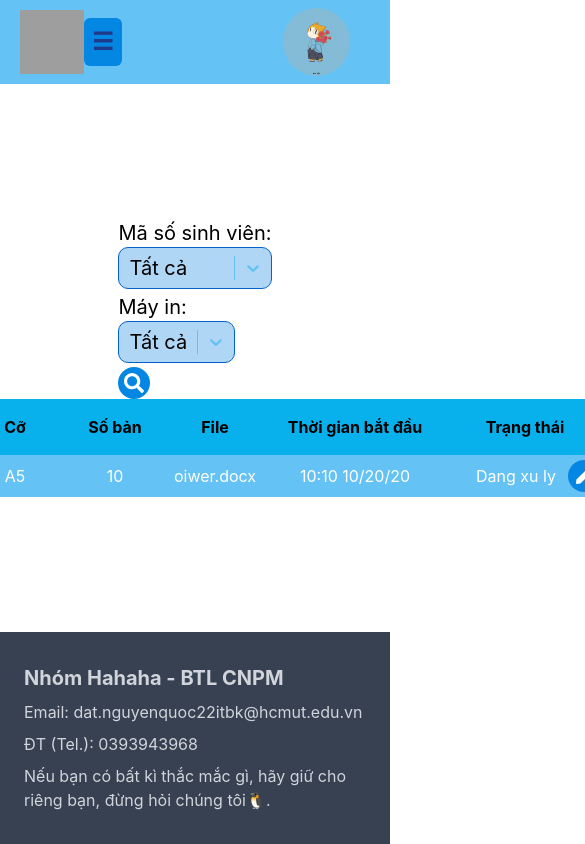
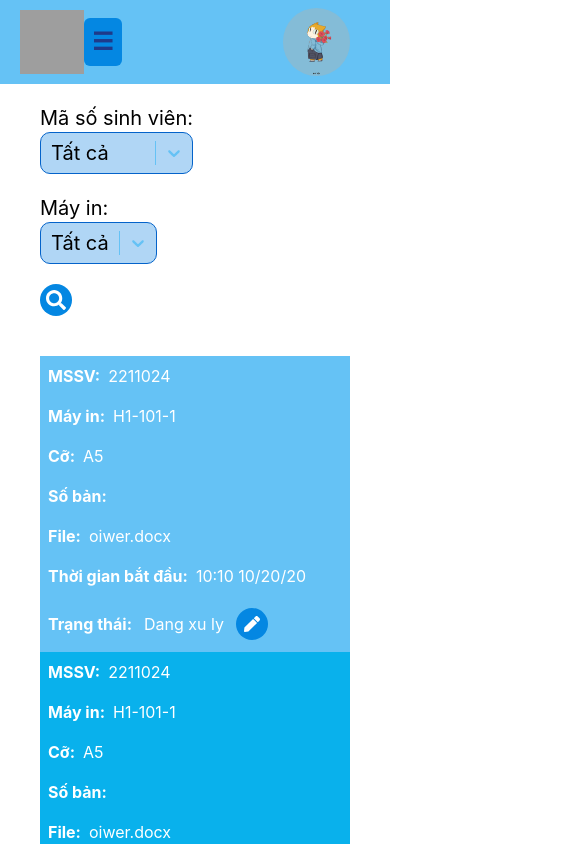
Before and after one commit to HienLe2004/hcmut-ssps-241, a React (Create React App) app in the folder frontend/: page /spso/waiting-docs in a window 390 px wide. Shown: the top 844 px of the page, 585 px wide, since content can reach past the window. Built offline with nearby package versions, Linux system fonts and the light colour scheme; grey boxes are pictures that could not be loaded.

Commit message:
Update waiting docs page for small screen

```diff
--- a/frontend/src/pages/SPSO/WaitingDocsPage.jsx
+++ b/frontend/src/pages/SPSO/WaitingDocsPage.jsx
@@ -30,7 +30,43 @@ const waitingDocs = [
         file: "oiwer.docx",
         start: "10:10 10/20/20",
         status: "Dang xu ly"
-    }
+    },
+    {
+        id: 2211024,
+        printer: "H1-101-1",
+        size: "A5",
+        copy: 10,
+        file: "oiwer.docx",
+        start: "10:10 10/20/20",
+        status: "Dang xu ly"
+    },
+    {
+        id: 2211024,
+        printer: "H1-101-1",
+        size: "A5",
+        copy: 10,
+        file: "oiwer.docx",
+        start: "10:10 10/20/20",
+        status: "Dang xu ly"
+    },
+    {
+        id: 2211024,
+        printer: "H1-101-1",
+        size: "A5",
+        copy: 10,
+        file: "oiwer.docx",
+        start: "10:10 10/20/20",
+        status: "Dang xu ly"
+    },
+    {
+        id: 2211024,
+        printer: "H1-101-1",
+        size: "A5",
+        copy: 10,
+        file: "oiwer.docx",
+        start: "10:10 10/20/20",
+        status: "Dang xu ly"
+    },
 ]
 export const WaitingDocsPage = () => {
     const [selectedPrinters, setSelectedPrinters] = useState([]);
@@ -136,8 +172,8 @@ export const WaitingDocsPage = () => {
                 <WaitingDocsTable waitingDocs={waitingDocs}/>
             </div>
             {/* Màn hình nhỏ */}
-            <div className="md:hidden flex flex-col flex-grow items-center justify-center w-full my-5">
-                <div className="flex flex-col items-start text-xl gap-y-1 px-3">
+            <div className="md:hidden flex flex-col flex-grow w-full my-5 gap-y-10">
+                <div className="flex flex-col items-start text-xl gap-y-5 px-10">
                     <div className="flex flex-col">
                         <p>Mã số sinh viên:</p>
                         <Select
--- a/frontend/src/pages/SPSO/WaitingDocsTable.jsx
+++ b/frontend/src/pages/SPSO/WaitingDocsTable.jsx
@@ -6,7 +6,9 @@ export const WaitingDocsTable = ({waitingDocs}) => {
     const [updateOpen, setUpdateOpen] = useState(false);
     const [confirmOpen, setConfirmOpen] = useState(false);
     return <div>
-        <table className="bg-blue-2">
+        {/* Màn hình lớn */}
+        <div className="hidden md:flex">
+        <table className="bg-blue-2 overflow-x-scroll max-w-full min-w-[800px]">
             <thead className="bg-blue-3">
                 <tr>
                     <th className="min-w-[100px] py-4">MSSV</th>
@@ -40,6 +42,44 @@ export const WaitingDocsTable = ({waitingDocs}) => {
                 })}
             </tbody>
         </table>
+        </div>
+        {/* Màn hình nhỏ */}
+        <div className="flex md:hidden min-w-10 px-10">
+        <table className="bg-blue-2 overflow-x-scroll w-full">
+            {/* <thead className="bg-blue-3">
+                <tr>
+                    <th className="min-w-[100px] py-4">MSSV</th>
+                    <th className="min-w-[80px]">Máy in</th>
+                    <th className="min-w-[100px]">Cỡ</th>
+                    <th className="min-w-[100px]">Số bản</th>
+                    <th className="min-w-[100px]">File</th>
+                    <th className="min-w-[180px]">Thời gian bắt đầu</th>
+                    <th className="min-w-[160px]">Trạng thái</th>
+                </tr>
+            </thead> */}
+            <tbody className="text-white">
+                {waitingDocs.map((waitingDoc, docKey) => {
+                    return <tr key={docKey} className={docKey%2?"bg-blue-3":"bg-blue-2"}>
+                        <td className="text-left block before:content-[attr(name)':'] before:mr-2 before:font-bold p-2" name="MSSV">{waitingDoc.id}</td>
+                        <td className="text-left block before:content-[attr(name)':'] before:mr-2 before:font-bold p-2" name="Máy in">{waitingDoc.printer}</td>
+                        <td className="text-left block before:content-[attr(name)':'] before:mr-2 before:font-bold p-2" name="Cỡ">{waitingDoc.size}</td>
+                        <td className="text-left block before:content-[attr(name)':'] before:mr-2 before:font-bold p-2" name="Số bản">{waitingDoc.cop}</td>
+                        <td className="text-left block before:content-[attr(name)':'] before:mr-2 before:font-bold p-2" name="File">{waitingDoc.file}</td>
+                        <td className="text-left block before:content-[attr(name)':'] before:mr-2 before:font-bold p-2" name="Thời gian bắt đầu">{waitingDoc.start}</td>
+                        <td className="text-left flex items-center before:content-[attr(name)':'] before:mr-2 before:font-bold p-2" name="Trạng thái">
+                            <span className="flex items-center  my-1 mx-1 gap-x-3">
+                                <p>{waitingDoc.status}</p>
+                                <button className="aspect-square bg-blue-4 rounded-full w-8 justify-center items-center flex hover:scale-110 duration-200"
+                                    onClick={() => {setUpdateOpen(true)}}>
+                                    <FaPen className="aspect-square text-white w-6"/>
+                                </button>
+                            </span>
+                        </td>
+                    </tr>
+                })}
+            </tbody>
+        </table>
+        </div>
         {updateOpen && <UpdateWaitingDoc closeUpdate = {() => {setUpdateOpen(false)}} openConfirm={() => setConfirmOpen(true)}/>}
         {confirmOpen && <ConfirmUpdate noti="Đã xác nhận in tài liệu xong thành công!" closeConfirm={()=>setConfirmOpen(false)}/>}
     </div>
```
Also changed, not shown: frontend/src/pages/SPSO/PrintersTable.jsx (added).
